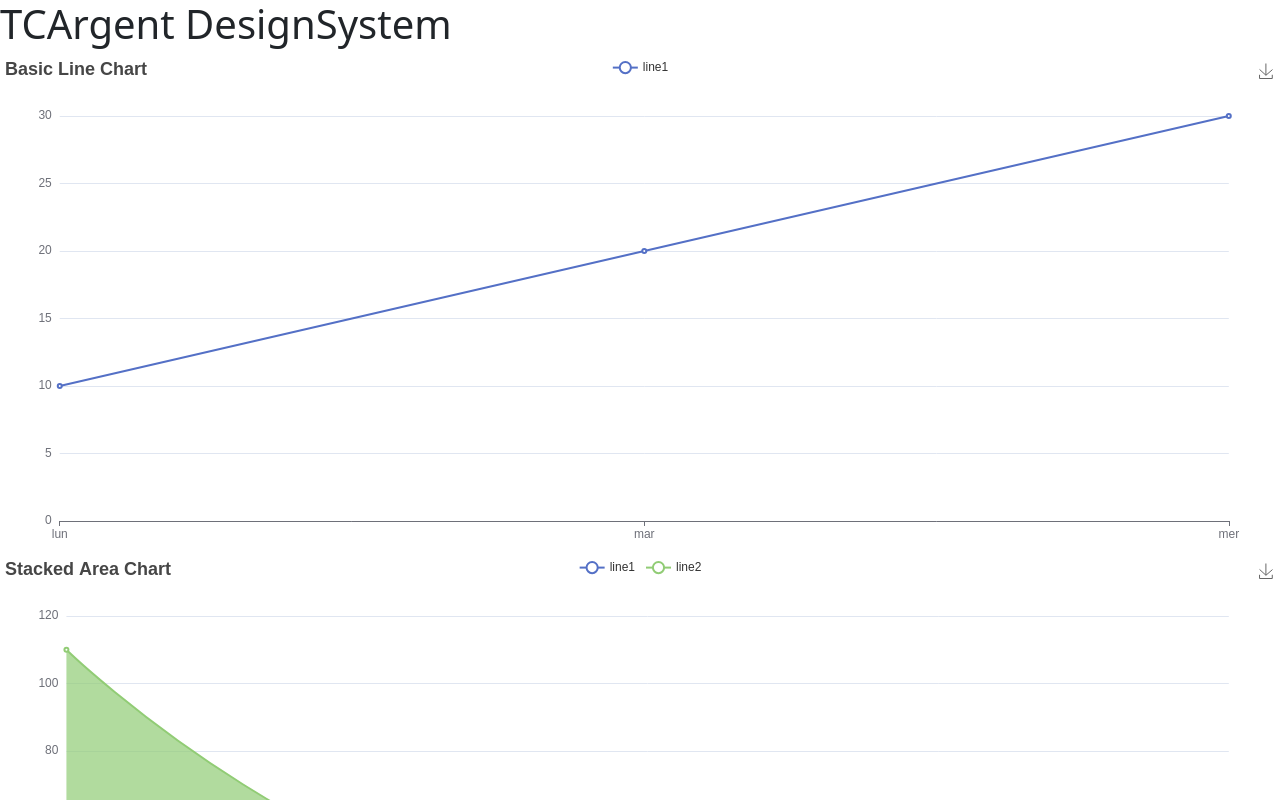
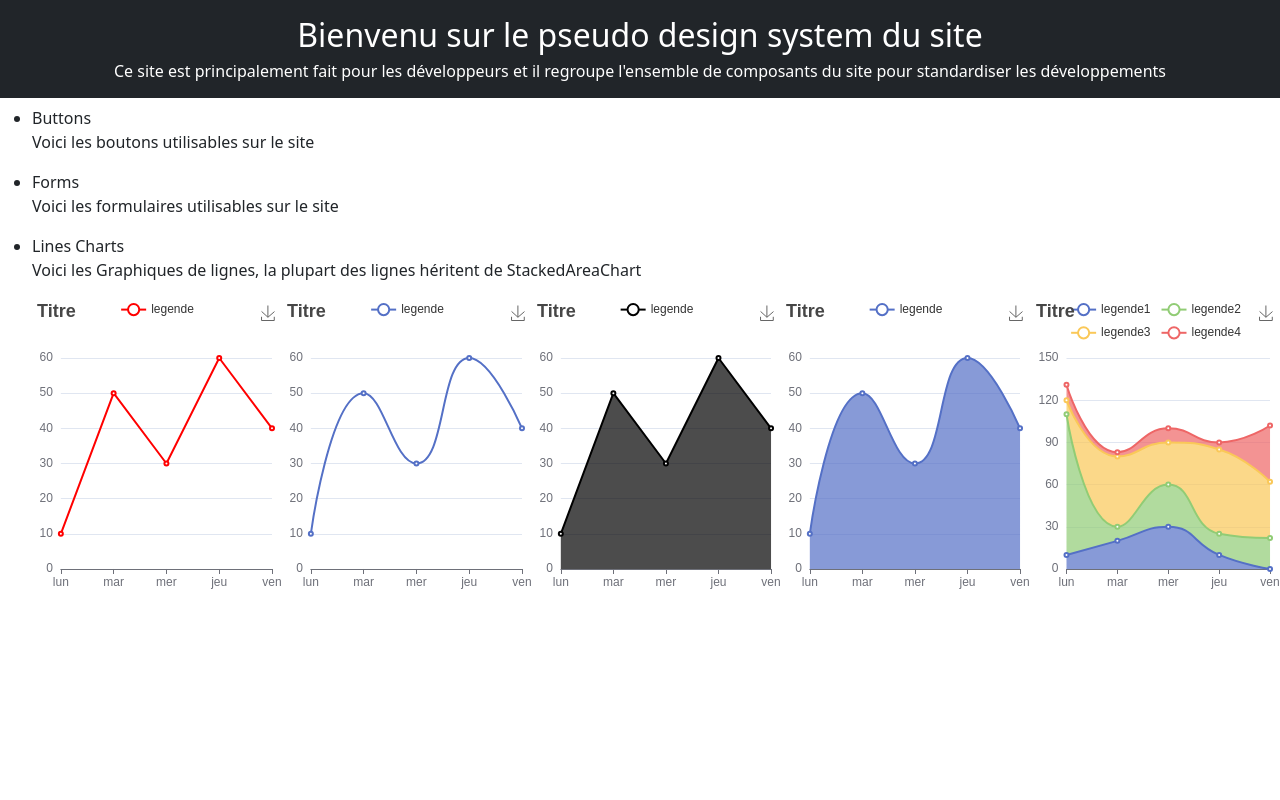
Before and after one commit to AlanJumeaucourt/WEB-Project-Bank-Synthesis, a React (Create React App) app in the folder Front/: page /design-system in a window 1280 px wide. Shown: the top 800 px of the page. Built offline with nearby package versions, Linux system fonts and the light colour scheme.

Commit message:
some line chats added and beginning of design system view

```diff
--- a/Front/src/components/charts/EchartComponent..jsx
+++ b/Front/src/components/charts/EchartComponent..jsx
@@ -46,5 +46,5 @@ export function EchartComponent({ option, style, settings, loading, theme }) {
         }
     }, [loading, theme]);
 
-    return <div ref={chartRef} style={{ width: "100%", height: "500px", ...style }} />;
+    return <div ref={chartRef} style={{ width: "100%", height: "100%", ...style }} />;
 }
--- a/Front/src/components/charts/Lines.jsx
+++ b/Front/src/components/charts/Lines.jsx
@@ -2,19 +2,63 @@ import React from "react"
 import { EchartComponent } from "./EchartComponent."
 
 
-export function BasicLineChart({ title, xData, name, yData }) {
+export function BasicLineChart({ title, xData, name, yData, color, style }) {
     title = title ? title : 'Basic Line Chart'
     return StackedAreaChart({
         title: title,
         xData: xData,
         names: [name],
         yDatas: [yData],
-        smooths: [false],
-        areaStyles: [null]
+        smooths: false,
+        areaStyles: false,
+        colors: [color],
+        style: style
     })
 }
 
-export function StackedAreaChart({ title, xData, names, yDatas, areaStyles, smooths }) {
+export function SmoothedLineChart({ title, xData, name, yData, color, style }) {
+    title = title ? title : 'Smoothed Line Chart'
+    return StackedAreaChart({
+        title: title,
+        xData: xData,
+        names: [name],
+        yDatas: [yData],
+        smooths: true,
+        areaStyles: false,
+        colors: [color],
+        style: style
+    })
+}
+
+export function BasicAreaChart({ title, xData, name, yData, color, style }) {
+    title = title ? title : 'Basic Area Chart'
+    return StackedAreaChart({
+        title: title,
+        xData: xData,
+        names: [name],
+        yDatas: [yData],
+        smooths: false,
+        areaStyles: true,
+        colors: [color],
+        style: style
+    })
+}
+
+export function SmoothedAreaChart({ title, xData, name, yData, color, style }) {
+    title = title ? title : 'Smoothed Area Chart'
+    return StackedAreaChart({
+        title: title,
+        xData: xData,
+        names: [name],
+        yDatas: [yData],
+        smooths: true,
+        areaStyles: true,
+        colors: [color],
+        style: style
+    })
+}
+
+export function StackedAreaChart({ title, xData, names, yDatas, areaStyles, smooths, colors, style }) {
     let option = {
         title: {
             text: 'Stacked Area Chart'
@@ -54,14 +98,22 @@ export function StackedAreaChart({ title, xData, names, yDatas, areaStyles, smoo
                 type: 'value'
             }
         ],
-        series: []
+        series: [],
     }
+
+    colors = colors ? colors : Array(yDatas.length).fill("")
+    areaStyles = areaStyles ? Array(yDatas.length).fill({}) : Array(yDatas.length).fill(null)
+    smooths = Array(yDatas.length).fill(smooths)
+    option.title.text = title ? title : option.title.text
+    option.legend.data = names
+    option.xAxis[0].data = xData
 
     yDatas.forEach((element, index) => {
         option.series.push(
             {
                 name: names[index],
                 type: 'line',
+                itemStyle: { normal: { color: colors[index] } },
                 smooth: smooths[index],
                 stack: 'Total',
                 areaStyle: areaStyles[index],
@@ -73,11 +125,7 @@ export function StackedAreaChart({ title, xData, names, yDatas, areaStyles, smoo
         )
     })
 
-    option.title.text = title ? title : option.title.text
-    option.legend.data = names
-    option.xAxis[0].data = xData
-
     return (
-        <EchartComponent option={option} />
+        <EchartComponent option={option} style={style} />
     )
 }
--- a/Front/src/views/DesignSystem.jsx
+++ b/Front/src/views/DesignSystem.jsx
@@ -1,15 +1,52 @@
 import React, { Component } from 'react'
-import { BasicLineChart, StackedAreaChart } from '../components/charts/Lines'
+import { BasicLineChart, StackedAreaChart, SmoothedLineChart, SmoothedAreaChart, BasicAreaChart } from '../components/charts/Lines'
 
 class DesignSystem extends Component {
     render() {
         return (
             <div>
-                <h1>TCArgent DesignSystem</h1>
-                <div>
-                    <BasicLineChart xData={['lun', 'mar', 'mer']} name="line1" yData={[10, 20, 30]} />
-                </div>
-                <StackedAreaChart xData={['lun', 'mar', 'mer']} names={['line1', 'line2']} yDatas={[[10, 20, 30], [100, 10, 30]]} areaStyles={[{}, {}]} smooths={[true, true]} />
+                <nav className='navbar navbar-dark bg-dark d-flex flex-column'>
+                    <p className="text-white text-center h2 mt-2">Bienvenu sur le pseudo design system du site</p>
+                    <p className='text-white h6 text-justify'>Ce site est principalement fait pour les développeurs et il regroupe l'ensemble de composants du site pour standardiser les développements</p>
+                </nav>
+                <ul>
+                    <li>
+                        <div className='mt-2'>
+                            <span>Buttons</span>
+                            <p>Voici les boutons utilisables sur le site</p>
+                        </div>
+                    </li>
+                    <li>
+                        <div className='mt-2'>
+                            <span>Forms</span>
+                            <p>Voici les formulaires utilisables sur le site</p>
+                        </div>
+                    </li>
+                    <li>
+                        <div className='mt-2'>
+                            <span>Lines Charts</span>
+                            <p>Voici les Graphiques de lignes, la plupart des lignes héritent de StackedAreaChart</p>
+                            <div className='mt-2 d-flex flex-row justify-content-between' style={{ height: '300px' }}>
+                                <div className='h-100' style={{ width: '300px' }} >
+                                    <BasicLineChart title='Titre' xData={['lun', 'mar', 'mer', 'jeu', 'ven']} name="legende" yData={[10, 50, 30, 60, 40]} color='red' />
+                                </div>
+                                <div className='h-100' style={{ width: '300px' }}>
+                                    <SmoothedLineChart title='Titre' xData={['lun', 'mar', 'mer', 'jeu', 'ven']} name="legende" yData={[10, 50, 30, 60, 40]} />
+                                </div>
+                                <div className='h-100' style={{ width: '300px' }}>
+                                    <BasicAreaChart title='Titre' xData={['lun', 'mar', 'mer', 'jeu', 'ven']} name="legende" yData={[10, 50, 30, 60, 40]} color='black' />
+                                </div>
+                                <div className='h-100' style={{ width: '300px' }}>
+                                    <SmoothedAreaChart title='Titre' xData={['lun', 'mar', 'mer', 'jeu', 'ven']} name="legende" yData={[10, 50, 30, 60, 40]} />
+                                </div>
+                                <div className='h-100' style={{ width: '300px' }}>
+                                    <StackedAreaChart title='Titre' xData={['lun', 'mar', 'mer', 'jeu', 'ven']} names={['legende1', 'legende2', 'legende3', 'legende4']}
+                                        yDatas={[[10, 20, 30, 10, 0], [100, 10, 30, 15, 22], [10, 50, 30, 60, 40], [11, 3, 10, 5, 40]]} areaStyles={true} smooths={true} />
+                                </div>
+                            </div>
+                        </div>
+                    </li>
+                </ul>
             </div>
         )
     }
```
Also changed, not shown: Front/src/components/ui_components/Buttons.jsx (added).
